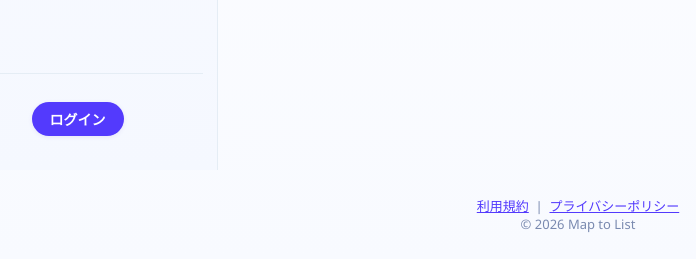
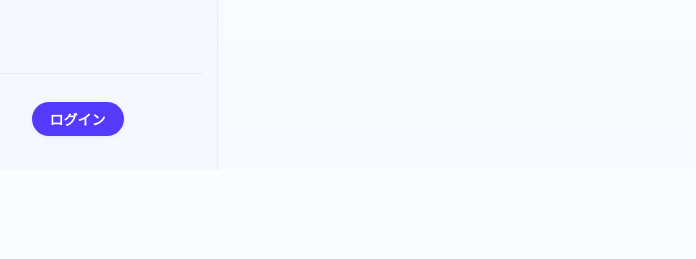
Before and after one commit to macdown360/maptolist, a Python web app: template app/templates/index.html in a window 1280 px wide. Shown: the part 630-889 px from the top of the page, without its empty margins (62-758 px from the left). After the commit the page ends 800 px from the top, so only its background shows below. Run offline with Jinja, Linux system fonts and the light colour scheme; the template is opened without the code that fills it, so the values that code supplies are empty; some libraries are stand-ins or nearby versions.

Commit message:
feat: フッターを削除し、表示条件をコメントで明示化

```diff
--- a/app/templates/index.html
+++ b/app/templates/index.html
@@ -231,13 +231,7 @@
     </main>
   </div>
   <div id="toast" class="toast" role="status" aria-live="polite"></div>
-  <footer class="footer" style="text-align:center; margin: 2em 0; color:#7a8ab0; font-size:13px;">
-    <a href="/terms.html" target="_blank" rel="noopener">利用規約</a>
-    &nbsp;|&nbsp;
-    <a href="/privacy.html" target="_blank" rel="noopener">プライバシーポリシー</a>
-    <br />
-    &copy; 2026 Map to List
-  </footer>
+  <!-- フッターはトップページ系のみ表示。/app配下には表示しない -->
   <script src="https://cdn.jsdelivr.net/npm/xlsx@0.18.5/dist/xlsx.full.min.js"></script>
   <script src="/static/app.js"></script>
 </body>
```
